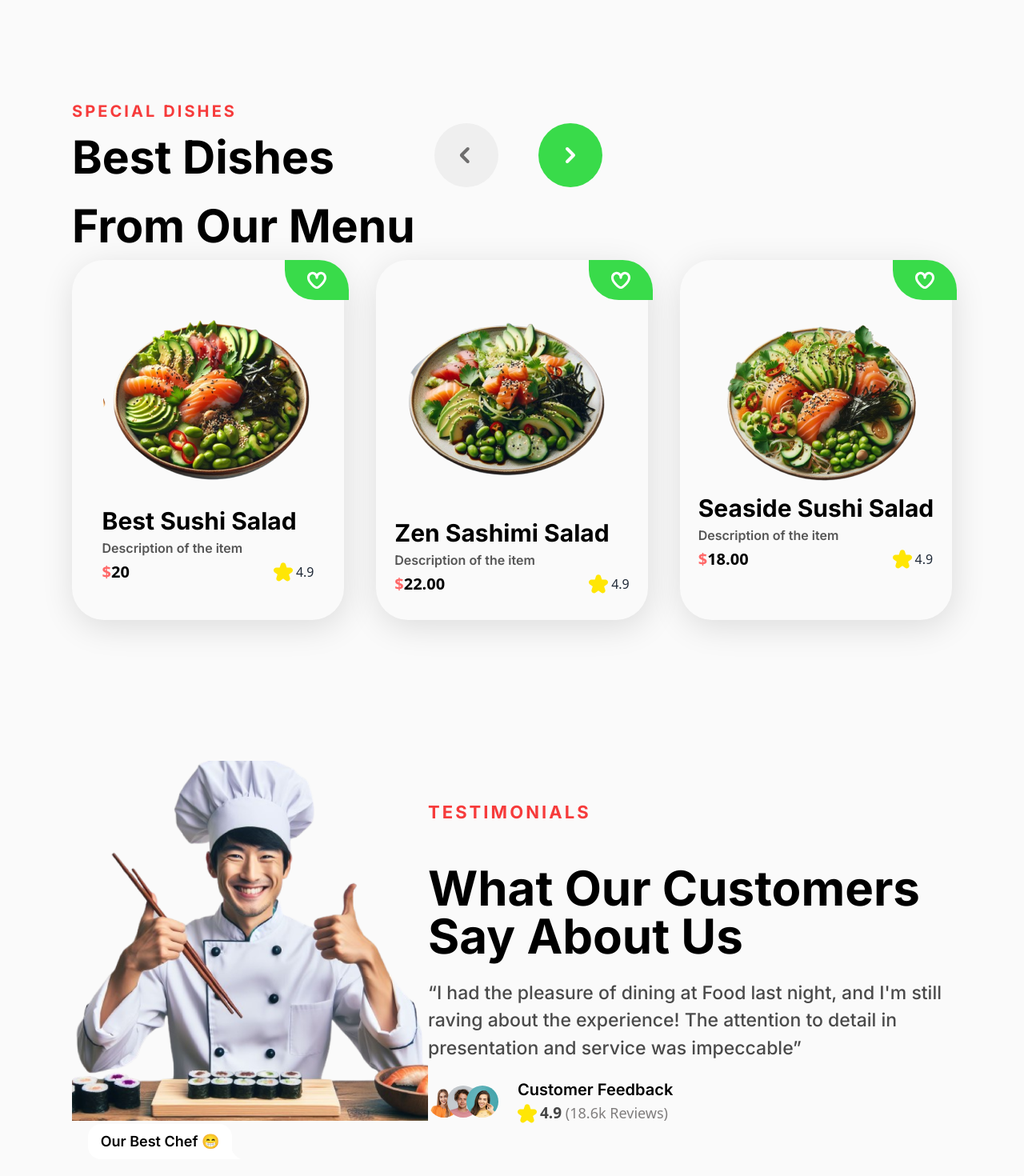
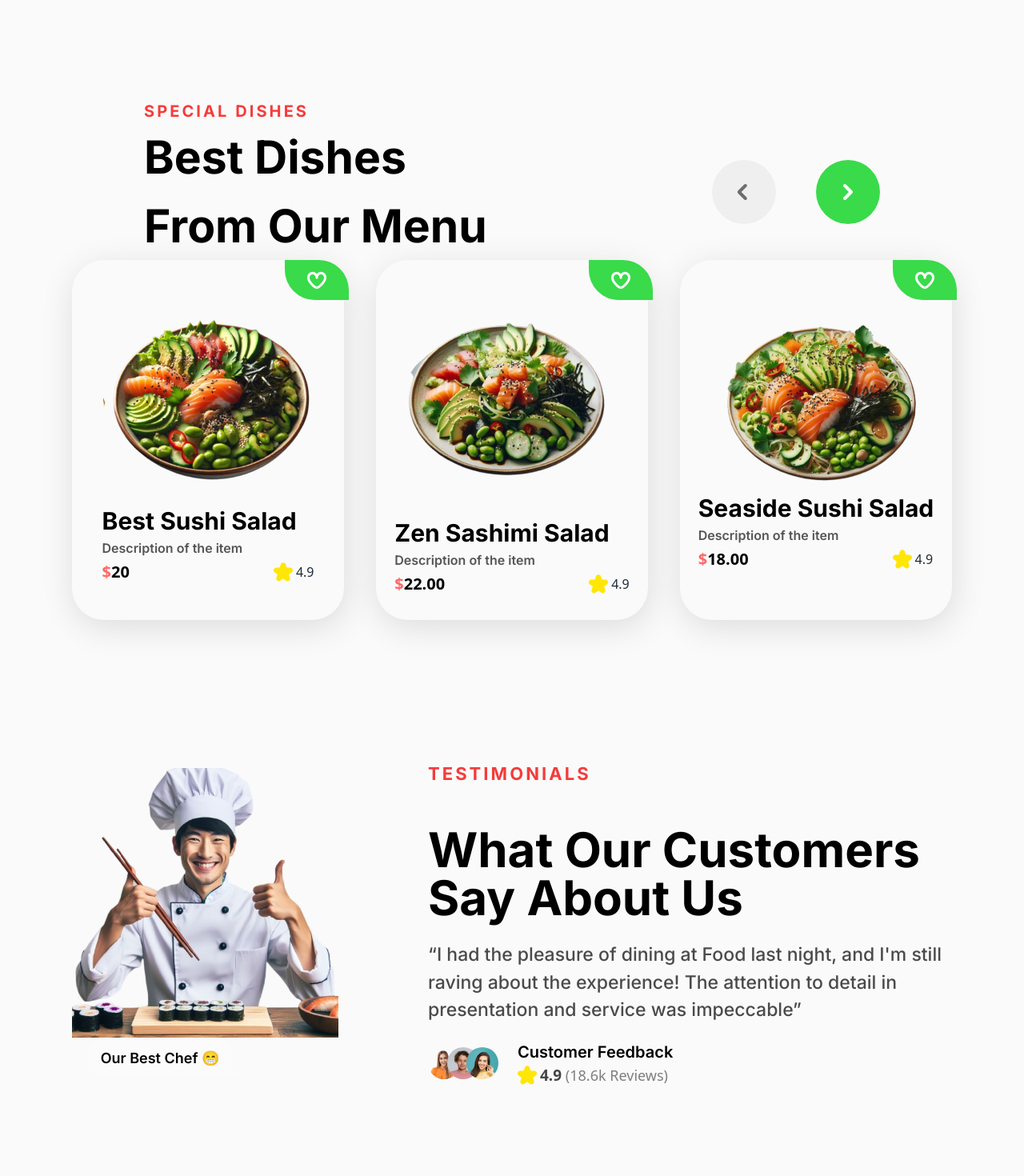
Before and after one commit to Maxwell011/sushi-experience, a React (Vite) app: page / in a window 1280 px wide. Shown: the part 1400-2870 px from the top of the page at 80% size. Built offline with nearby package versions, Linux system fonts and the light colour scheme.

Commit message:
Update Testimonials and SpecialDishes components

```diff
--- a/src/components/SpecialDishes.tsx
+++ b/src/components/SpecialDishes.tsx
@@ -8,10 +8,10 @@ const SpecialDishes = () => {
     <>
       <section className='mt-44 mb-44'>
         <div className=''>
-          <h2 className='text-[#F63B3B] text-[20px] font-bold tracking-[3.08px] font-inter uppercase'>
+          <h2 className='text-[#F63B3B] text-[20px] font-bold tracking-[3.08px] font-inter uppercase ml-[90px]'>
             special dishes
           </h2>
-          <div className='flex'>
+          <div className='flex justify-between items-center mx-[90px]'>
             <h1 className='text-normal-black text-[57px] font-bold w-[453px] font-inter'>
               Best Dishes From Our Menu{" "}
             </h1>
--- a/src/components/Testimonials.tsx
+++ b/src/components/Testimonials.tsx
@@ -4,11 +4,11 @@ import StarIcon from "../svg/StarIcon";
 const Testimonials = () => {
   return (
     <section className='mt-44 mb-44'>
-      <div className='flex items-center justify-between'>
+      <div className='flex items-center justify-between gap-28'>
         <div className=''>
           <img src='/IMAGE 4.png' alt='chef with chop stick image' />
-          <div className='chat chat-end w-[220px] flex items-center justify-center'>
-            <div className='chat-bubble text-normal-black text-lg font-semibold font-inter bg-normal-white'>
+          <div className='chat chat-end w-[220px] flex items-center justify-center shadow-[(26px_22px_51px_rgba(0,0,0,0.14))]'>
+            <div className='chat-bubble text-normal-black text-lg font-semibold font-inter bg-[#FBFBFB]'>
               Our Best Chef 😁
             </div>
           </div>
```
